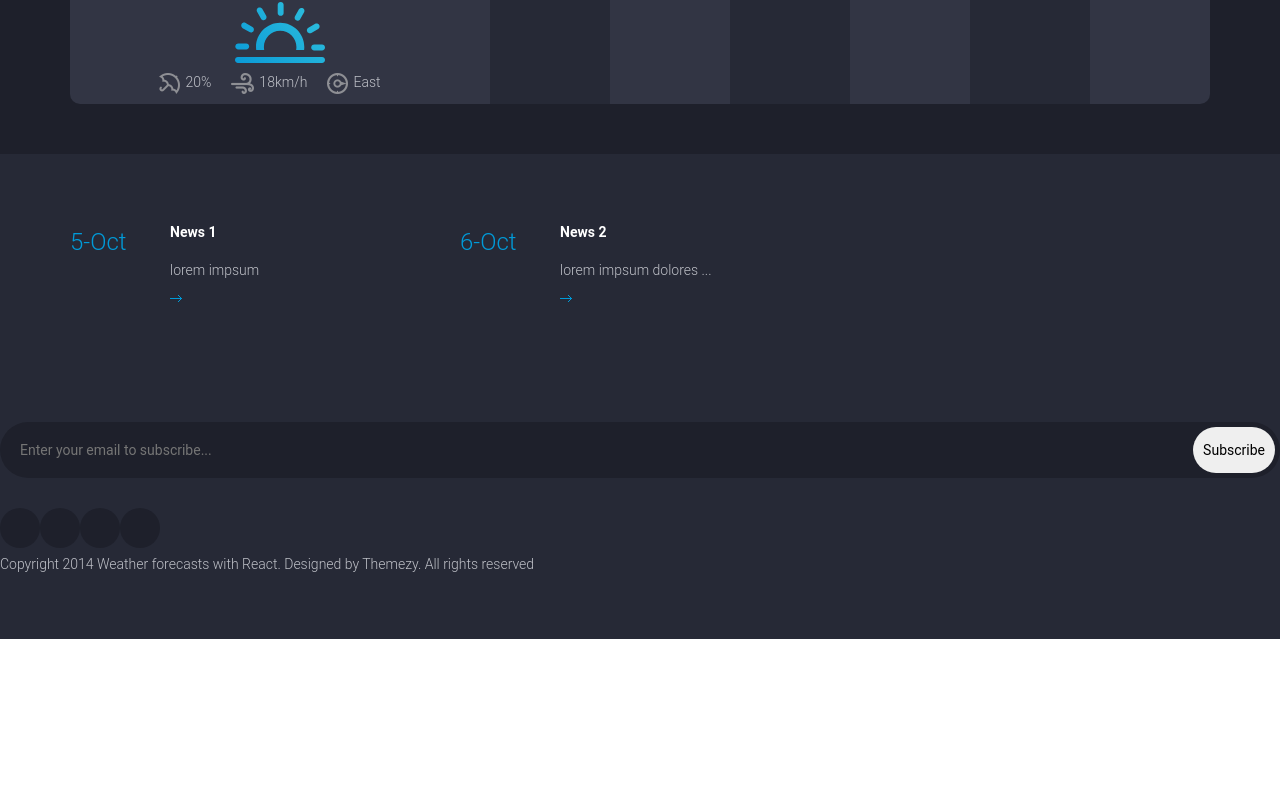
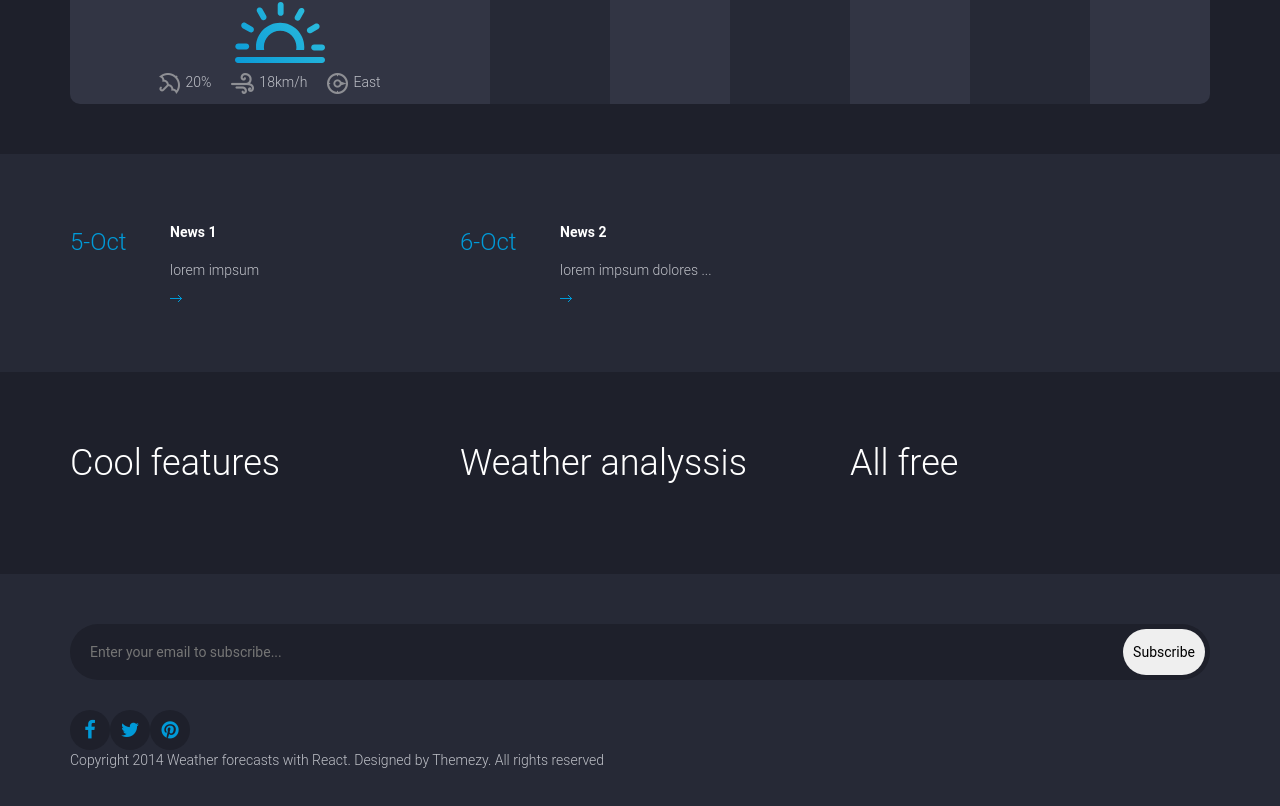
Before and after one commit to emiliyank/weather-forecast-react, a React (Create React App) app: page / in a window 1280 px wide. Shown: the part 628-1434 px from the top of the page. Before the commit the page ends 1267 px from the top, so only its background shows below. Built offline with nearby package versions, Linux system fonts and the light colour scheme.

Commit message:
Fix font awesome icons, fix footer stylization, add features section.

```diff
--- a/package.json
+++ b/package.json
@@ -7,6 +7,7 @@
     "@testing-library/react": "^9.3.2",
     "@testing-library/user-event": "^7.1.2",
     "classnames": "^2.2.6",
+    "font-awesome": "^4.7.0",
     "react": "^16.13.1",
     "react-dom": "^16.13.1",
     "react-scripts": "^3.4.1"
--- a/src/App.js
+++ b/src/App.js
@@ -1,23 +1,32 @@
-import React from 'react'
+import React, {Component} from 'react'
 import Header from './components/header'
 import FindLocation from './components/findLocation'
 import ForecastTable from './components/forecastTable'
 import Forecast from './components/forecast'
 import NewsSection from './components/newsSection'
+import FeaturesSection from './components/featuresSection'
 import Footer from './components/footer'
 import './App.css'
 
 
-function App() {
+class App extends Component
+{
+	componentDidMount(){
+	    document.title = "Weather Forecasts App"
+	}
+
+	render(){
 	  return (
 	    <div className="site-content">
 	    	<Header />
 	    	<FindLocation />
 	    	<ForecastTable />
 	    	<NewsSection />
+	    	<FeaturesSection />
 	    	<Footer />
 	    </div>
 	  )
 	}
+}
 
 export default App
--- /dev/null
+++ b/src/components/featuresSection/index.js
@@ -0,0 +1,24 @@
+import React from 'react'
+import styles from './index.module.css'
+
+const FeaturesSection = () => {
+	return(
+		<div className={styles["fullwidth-block"]}>
+			<div className={styles["container"]}>
+				<div className={styles["row"]}>
+					<div className={styles["col-md-4"]}>
+						<h2 className={styles["section-title"]}>Cool features</h2>
+					</div>
+					<div className={styles["col-md-4"]}>
+						<h2 className={styles["section-title"]}>Weather analyssis</h2>
+					</div>
+					<div className={styles["col-md-4"]}>
+						<h2 className={styles["section-title"]}>All free</h2>
+					</div>
+				</div>
+			</div>
+		</div>
+	)
+}
+
+export default FeaturesSection
--- /dev/null
+++ b/src/components/featuresSection/index.module.css
@@ -0,0 +1,231 @@
+.fullwidth-block {
+  padding: 70px 0;
+}
+.fullwidth-block .section-title {
+    font-size: 36px;
+    font-size: 2.5714285714em;
+    font-weight: 300;
+    color: white;
+}
+
+.container {
+  margin-right: auto;
+  margin-left: auto;
+  padding-left: 15px;
+  padding-right: 15px;
+  *zoom: 1;
+}
+.container:after {
+  content: " ";
+  clear: both;
+  display: block;
+  overflow: hidden;
+  height: 0;
+}
+@media (min-width: 768px) {
+  .container {
+    width: 750px;
+  }
+}
+@media (min-width: 992px) {
+  .container {
+    width: 970px;
+  }
+}
+@media (min-width: 1200px) {
+  .container {
+    width: 1170px;
+  }
+}
+
+.container-fluid {
+  margin-right: auto;
+  margin-left: auto;
+  padding-left: 15px;
+  padding-right: 15px;
+  *zoom: 1;
+}
+.container-fluid:after {
+  content: " ";
+  clear: both;
+  display: block;
+  overflow: hidden;
+  height: 0;
+}
+
+.row {
+	margin-left: -15px;
+	margin-right: -15px;
+	*zoom: 1;
+}
+.row:after {
+	content: " ";
+	clear: both;
+	display: block;
+	overflow: hidden;
+	height: 0;
+}
+
+.col-xs-1, .col-sm-1, .col-md-1, .col-lg-1, .col-xs-2, .col-sm-2, .col-md-2, .col-lg-2, .col-xs-3, .col-sm-3, .col-md-3, .col-lg-3, .col-xs-4, .col-sm-4, .col-md-4, .col-lg-4, .col-xs-5, .col-sm-5, .col-md-5, .col-lg-5, .col-xs-6, .col-sm-6, .col-md-6, .col-lg-6, .col-xs-7, .col-sm-7, .col-md-7, .col-lg-7, .col-xs-8, .col-sm-8, .col-md-8, .col-lg-8, .col-xs-9, .col-sm-9, .col-md-9, .col-lg-9, .col-xs-10, .col-sm-10, .col-md-10, .col-lg-10, .col-xs-11, .col-sm-11, .col-md-11, .col-lg-11, .col-xs-12, .col-sm-12, .col-md-12, .col-lg-12 {
+  position: relative;
+  min-height: 1px;
+  padding-left: 15px;
+  padding-right: 15px;
+}
+
+@media (min-width: 992px) {
+  .col-md-1, .col-md-2, .col-md-3, .col-md-4, .col-md-5, .col-md-6, .col-md-7, .col-md-8, .col-md-9, .col-md-10, .col-md-11, .col-md-12 {
+    float: left; }
+
+  .col-md-1 {
+    width: 8.3333333333%; }
+
+  .col-md-2 {
+    width: 16.6666666667%; }
+
+  .col-md-3 {
+    width: 25%; }
+
+  .col-md-4 {
+    width: 33.3333333333%; }
+
+  .col-md-5 {
+    width: 41.6666666667%; }
+
+  .col-md-6 {
+    width: 50%; }
+
+  .col-md-7 {
+    width: 58.3333333333%; }
+
+  .col-md-8 {
+    width: 66.6666666667%; }
+
+  .col-md-9 {
+    width: 75%; }
+
+  .col-md-10 {
+    width: 83.3333333333%; }
+
+  .col-md-11 {
+    width: 91.6666666667%; }
+
+  .col-md-12 {
+    width: 100%; }
+
+  .col-md-pull-0 {
+    right: auto; }
+
+  .col-md-pull-1 {
+    right: 8.3333333333%; }
+
+  .col-md-pull-2 {
+    right: 16.6666666667%; }
+
+  .col-md-pull-3 {
+    right: 25%; }
+
+  .col-md-pull-4 {
+    right: 33.3333333333%; }
+
+  .col-md-pull-5 {
+    right: 41.6666666667%; }
+
+  .col-md-pull-6 {
+    right: 50%; }
+
+  .col-md-pull-7 {
+    right: 58.3333333333%; }
+
+  .col-md-pull-8 {
+    right: 66.6666666667%; }
+
+  .col-md-pull-9 {
+    right: 75%; }
+
+  .col-md-pull-10 {
+    right: 83.3333333333%; }
+
+  .col-md-pull-11 {
+    right: 91.6666666667%; }
+
+  .col-md-pull-12 {
+    right: 100%; }
+
+  .col-md-push-0 {
+    left: auto; }
+
+  .col-md-push-1 {
+    left: 8.3333333333%; }
+
+  .col-md-push-2 {
+    left: 16.6666666667%; }
+
+  .col-md-push-3 {
+    left: 25%; }
+
+  .col-md-push-4 {
+    left: 33.3333333333%; }
+
+  .col-md-push-5 {
+    left: 41.6666666667%; }
+
+  .col-md-push-6 {
+    left: 50%; }
+
+  .col-md-push-7 {
+    left: 58.3333333333%; }
+
+  .col-md-push-8 {
+    left: 66.6666666667%; }
+
+  .col-md-push-9 {
+    left: 75%; }
+
+  .col-md-push-10 {
+    left: 83.3333333333%; }
+
+  .col-md-push-11 {
+    left: 91.6666666667%; }
+
+  .col-md-push-12 {
+    left: 100%; }
+
+  .col-md-offset-0 {
+    margin-left: 0%; }
+
+  .col-md-offset-1 {
+    margin-left: 8.3333333333%; }
+
+  .col-md-offset-2 {
+    margin-left: 16.6666666667%; }
+
+  .col-md-offset-3 {
+    margin-left: 25%; }
+
+  .col-md-offset-4 {
+    margin-left: 33.3333333333%; }
+
+  .col-md-offset-5 {
+    margin-left: 41.6666666667%; }
+
+  .col-md-offset-6 {
+    margin-left: 50%; }
+
+  .col-md-offset-7 {
+    margin-left: 58.3333333333%; }
+
+  .col-md-offset-8 {
+    margin-left: 66.6666666667%; }
+
+  .col-md-offset-9 {
+    margin-left: 75%; }
+
+  .col-md-offset-10 {
+    margin-left: 83.3333333333%; }
+
+  .col-md-offset-11 {
+    margin-left: 91.6666666667%; }
+
+  .col-md-offset-12 {
+    margin-left: 100%; } }
--- a/src/components/footer/index.js
+++ b/src/components/footer/index.js
@@ -1,6 +1,7 @@
 import React from 'react'
 import styles from './index.module.css'
 import cx from 'classnames'
+import 'font-awesome/css/font-awesome.min.css'
 
 const Footer = () => {
 	return(
@@ -15,10 +16,9 @@ const Footer = () => {
 					</div>
 					<div className={cx(styles["col-md-3"], styles["col-md-offset-1"])}>
 						<div className={styles["social-links"]}>
-							<a href="#"><i className={cx(styles["fa"], styles["fa-facebook"])}></i></a>
-							<a href="#"><i className={cx(styles["fa"], styles["fa-twitter"])}></i></a>
-							<a href="#"><i className={cx(styles["fa"], styles["fa-google-plus"])}></i></a>
-							<a href="#"><i className={cx(styles["fa"], styles["fa-pinterest"])}></i></a>
+							<a href="#"><i className="fa fa-facebook"></i></a>
+							<a href="#"><i className="fa fa-twitter"></i></a>
+							<a href="#"><i className="fa fa-pinterest"></i></a>
 						</div>
 					</div>
 				</div>
--- a/src/components/footer/index.module.css
+++ b/src/components/footer/index.module.css
@@ -36,3 +36,48 @@
   background: #009ad8;
   color: white;
 }
+
+.container {
+  margin-right: auto;
+  margin-left: auto;
+  padding-left: 15px;
+  padding-right: 15px;
+  *zoom: 1;
+}
+.container:after {
+  content: " ";
+  clear: both;
+  display: block;
+  overflow: hidden;
+  height: 0;
+}
+@media (min-width: 768px) {
+  .container {
+    width: 750px;
+  }
+}
+@media (min-width: 992px) {
+  .container {
+    width: 970px;
+  }
+}
+@media (min-width: 1200px) {
+  .container {
+    width: 1170px;
+  }
+}
+
+.container-fluid {
+  margin-right: auto;
+  margin-left: auto;
+  padding-left: 15px;
+  padding-right: 15px;
+  *zoom: 1;
+}
+.container-fluid:after {
+  content: " ";
+  clear: both;
+  display: block;
+  overflow: hidden;
+  height: 0;
+}
--- a/src/components/mainNavigation/index.js
+++ b/src/components/mainNavigation/index.js
@@ -10,8 +10,6 @@ const mainNavigation = () => {
 				<ul className={styles["menu"]}>
 					<li className={cx(styles["menu-item"], styles["current-menu-item"])}><a href="#">Home</a></li>
 					<li className={styles["menu-item"]}><a href="#">News</a></li>
-						<li className={styles["menu-item"]}><a href="#">Live cameras</a></li>
-					<li className={styles["menu-item"]}><a href="#">Photos</a></li>
 				</ul>
 			</div>
 
```
Also changed, not shown: 1 other file (tests, documents, lock files or other folders). Lines whose indentation alone changed are shown as unchanged.
